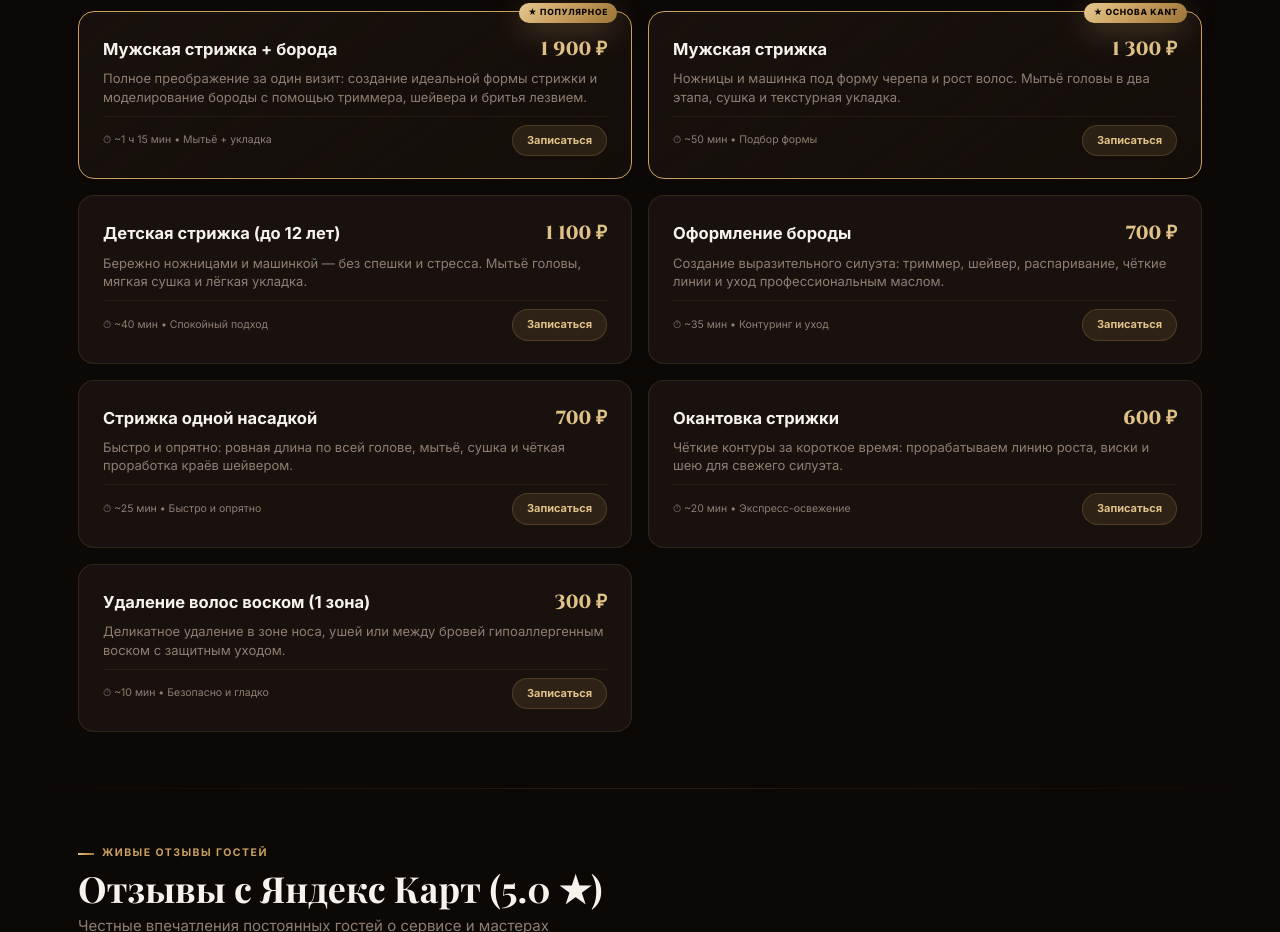
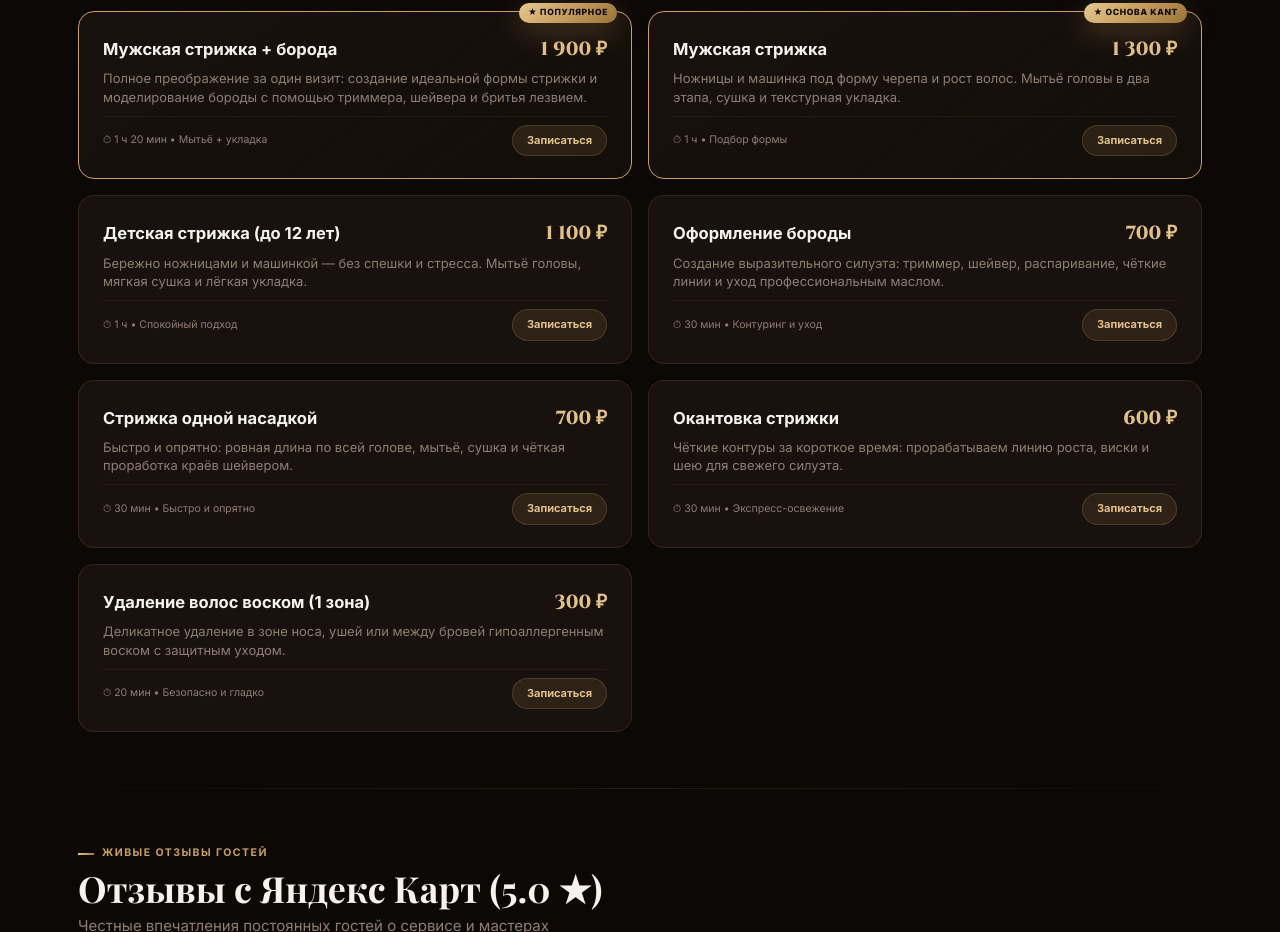
Before and after one commit to VOICEEEEEEE/kantbarbers, a plain HTML site: page index.html in a window 1280 px wide. Shown: the part 4250-5182 px from the top of the page. Drawn offline with Linux system fonts and the light colour scheme; animation ran at ten frames a second.

Commit message:
fix: sync service durations with YCLIENTS schedule

```diff
--- a/index.html
+++ b/index.html
@@ -3756,7 +3756,7 @@
             Полное преображение за один визит: создание идеальной формы стрижки и моделирование бороды с помощью триммера, шейвера и бритья лезвием.
           </div>
           <div class="service-footer">
-            <div class="service-time">⏱ ~1 ч 15 мин • Мытьё + укладка</div>
+            <div class="service-time">⏱ 1 ч 20 мин • Мытьё + укладка</div>
             <a href="https://n2742254.yclients.ru/" target="_blank" rel="noopener noreferrer" class="btn-book-service">Записаться</a>
           </div>
         </div>
@@ -3771,7 +3771,7 @@
             Ножницы и машинка под форму черепа и рост волос. Мытьё головы в два этапа, сушка и текстурная укладка.
           </div>
           <div class="service-footer">
-            <div class="service-time">⏱ ~50 мин • Подбор формы</div>
+            <div class="service-time">⏱ 1 ч • Подбор формы</div>
             <a href="https://n2742254.yclients.ru/" target="_blank" rel="noopener noreferrer" class="btn-book-service">Записаться</a>
           </div>
         </div>
@@ -3785,7 +3785,7 @@
             Бережно ножницами и машинкой — без спешки и стресса. Мытьё головы, мягкая сушка и лёгкая укладка.
           </div>
           <div class="service-footer">
-            <div class="service-time">⏱ ~40 мин • Спокойный подход</div>
+            <div class="service-time">⏱ 1 ч • Спокойный подход</div>
             <a href="https://n2742254.yclients.ru/" target="_blank" rel="noopener noreferrer" class="btn-book-service">Записаться</a>
           </div>
         </div>
@@ -3799,7 +3799,7 @@
             Создание выразительного силуэта: триммер, шейвер, распаривание, чёткие линии и уход профессиональным маслом.
           </div>
           <div class="service-footer">
-            <div class="service-time">⏱ ~35 мин • Контуринг и уход</div>
+            <div class="service-time">⏱ 30 мин • Контуринг и уход</div>
             <a href="https://n2742254.yclients.ru/" target="_blank" rel="noopener noreferrer" class="btn-book-service">Записаться</a>
           </div>
         </div>
@@ -3813,7 +3813,7 @@
             Быстро и опрятно: ровная длина по всей голове, мытьё, сушка и чёткая проработка краёв шейвером.
           </div>
           <div class="service-footer">
-            <div class="service-time">⏱ ~25 мин • Быстро и опрятно</div>
+            <div class="service-time">⏱ 30 мин • Быстро и опрятно</div>
             <a href="https://n2742254.yclients.ru/" target="_blank" rel="noopener noreferrer" class="btn-book-service">Записаться</a>
           </div>
         </div>
@@ -3827,7 +3827,7 @@
             Чёткие контуры за короткое время: прорабатываем линию роста, виски и шею для свежего силуэта.
           </div>
           <div class="service-footer">
-            <div class="service-time">⏱ ~20 мин • Экспресс-освежение</div>
+            <div class="service-time">⏱ 30 мин • Экспресс-освежение</div>
             <a href="https://n2742254.yclients.ru/" target="_blank" rel="noopener noreferrer" class="btn-book-service">Записаться</a>
           </div>
         </div>
@@ -3841,7 +3841,7 @@
             Деликатное удаление в зоне носа, ушей или между бровей гипоаллергенным воском с защитным уходом.
           </div>
           <div class="service-footer">
-            <div class="service-time">⏱ ~10 мин • Безопасно и гладко</div>
+            <div class="service-time">⏱ 20 мин • Безопасно и гладко</div>
             <a href="https://n2742254.yclients.ru/" target="_blank" rel="noopener noreferrer" class="btn-book-service">Записаться</a>
           </div>
         </div>
```
